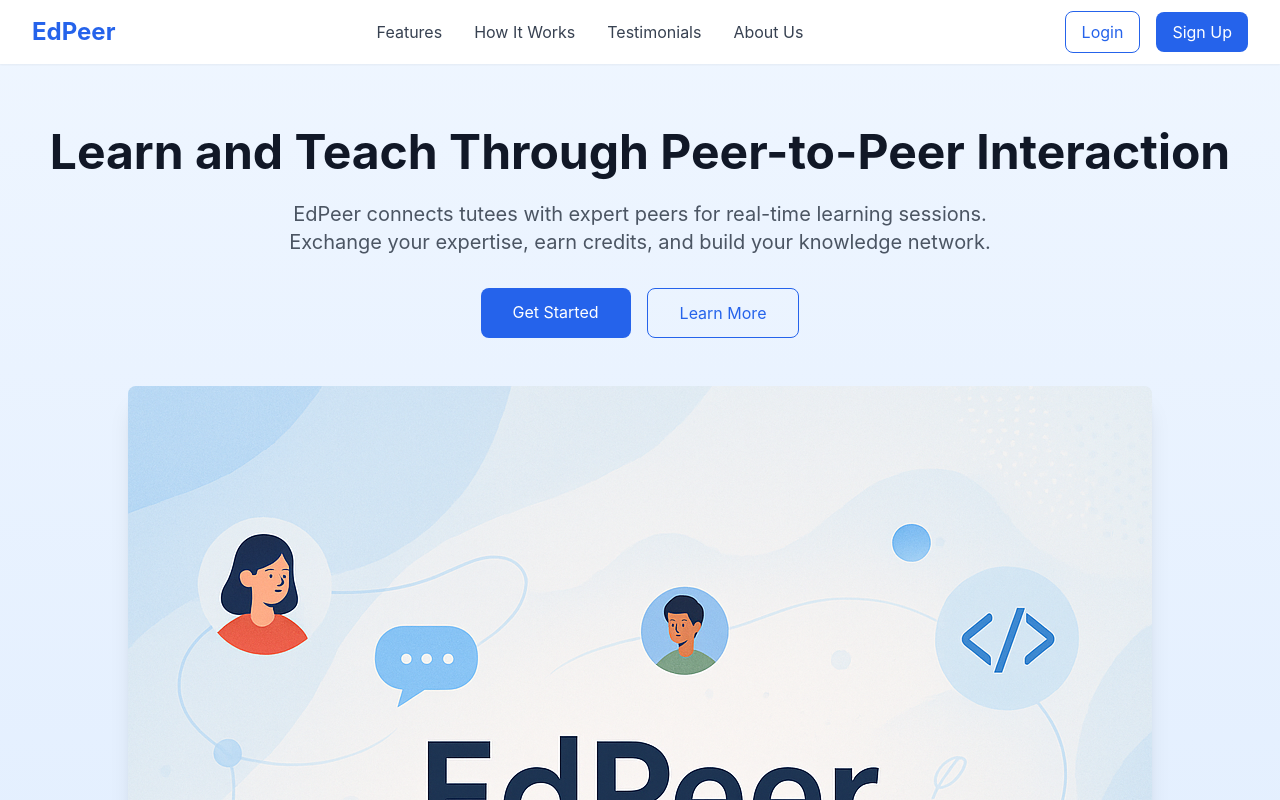
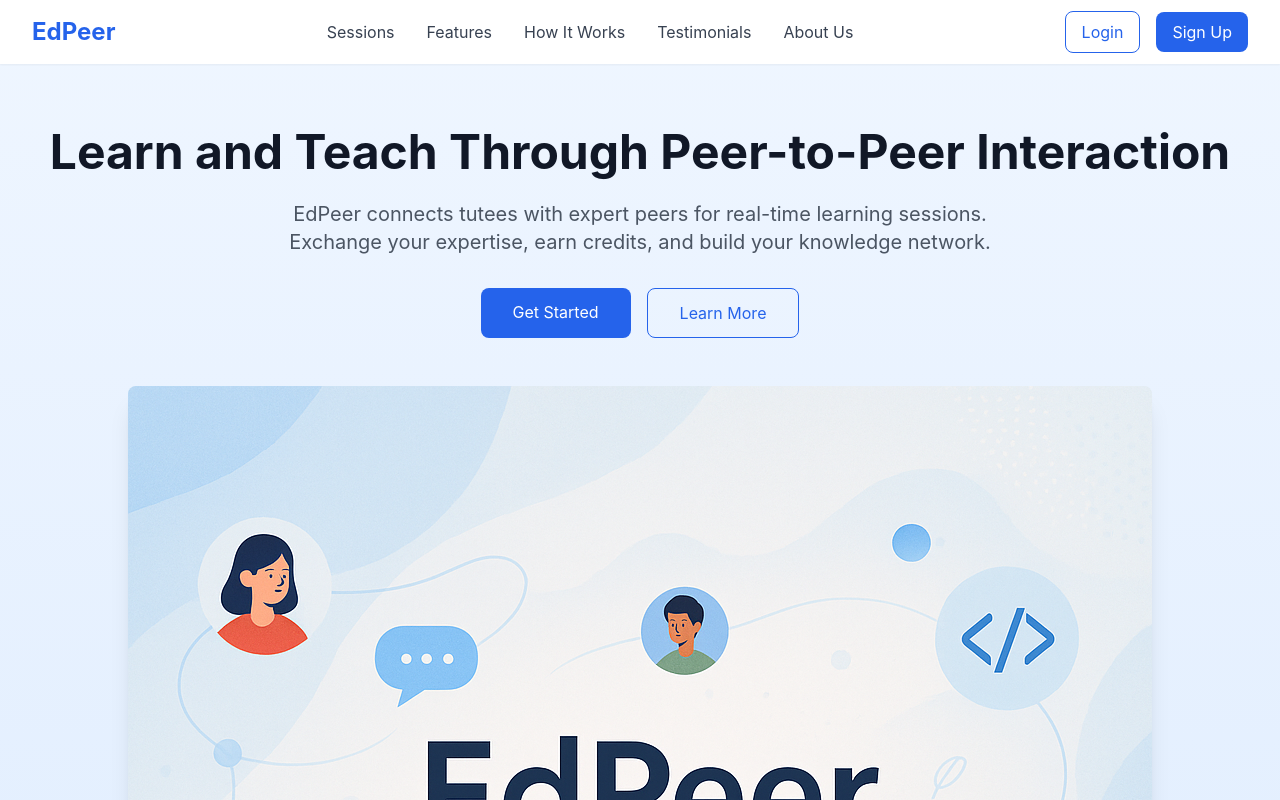
Before and after one commit to samim-reza/EdPeer, a React (Create React App) app in the folder client/: page / in a window 1280 px wide. Shown: the top 800 px of the page. Built offline with nearby package versions, Linux system fonts and the light colour scheme.

Commit message:
session added on landing page

```diff
--- a/client/src/App.jsx
+++ b/client/src/App.jsx
@@ -5,7 +5,7 @@
 import LearningSession from './pages/LearningSession';
 import ProfileManagement from './pages/ProfileManagement';
 import SessionRequest from './pages/SessionRequest';
-import AllSessions from './pages/all-session'
+import AllSessions from './pages/AllSession'
 
 export default function App() {
   return (
--- a/client/src/pages/Home.jsx
+++ b/client/src/pages/Home.jsx
@@ -36,6 +36,7 @@
             </div>
 
             <div className="hidden md:flex space-x-8">
+            <a href="" className="text-gray-700 hover:text-blue-600">Sessions</a>
               <a href="#features" className="text-gray-700 hover:text-blue-600">Features</a>
               <a href="#how-it-works" className="text-gray-700 hover:text-blue-600">How It Works</a>
               <a href="#testimonials" className="text-gray-700 hover:text-blue-600">Testimonials</a>
```
Also changed, not shown: client/src/pages/AllSession.jsx (renamed from client/src/pages/all-session.jsx).
